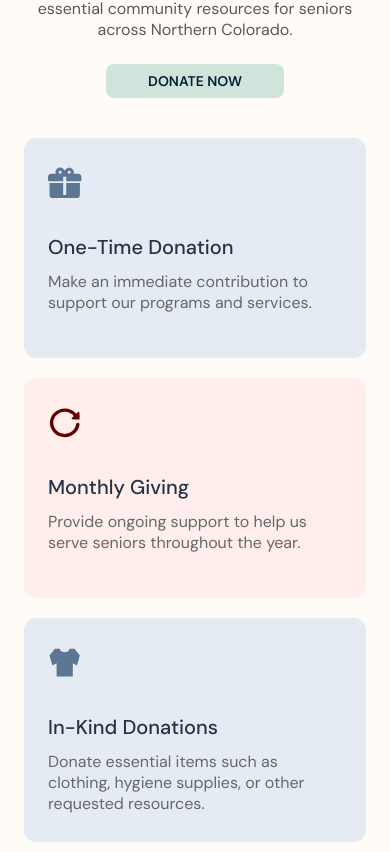
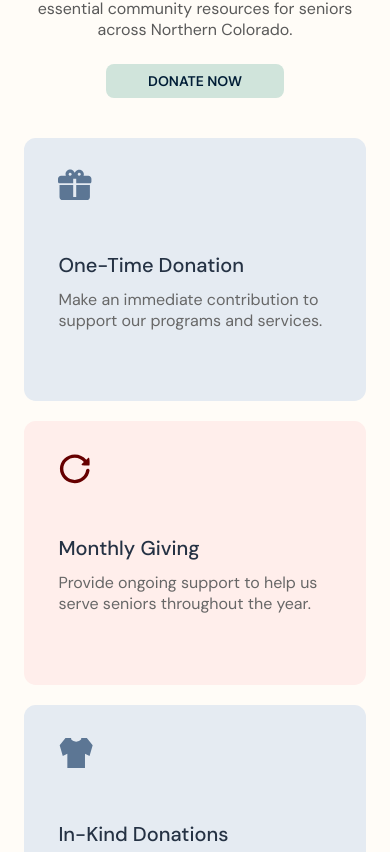
Before and after one commit to tusharjain2001/stephen-table, a React (Vite) app: page /get-involved in a window 390 px wide. Shown: the part 2712-3564 px from the top of the page. Built offline with nearby package versions, Linux system fonts and the light colour scheme.

Commit message:
updated footer

```diff
--- a/src/pages/GetInvolved.jsx
+++ b/src/pages/GetInvolved.jsx
@@ -76,6 +76,8 @@ const DONATE_TILES = [
   },
   {
     icon: iconClothes,
+    // 830:10113 draws this one glyph larger than its neighbours' 34.315.
+    iconSize: 36.552,
     bgClassName: 'bg-bl-100',
     title: 'In-Kind Donations',
     body: 'Donate essential items such as clothing, hygiene supplies, or other requested resources.',
@@ -138,7 +140,11 @@ function VolunteerCard({ icon, title, body, items, dark = false, tickIcon, font
 
 function DonateTile({ icon, iconSize = 34, bgClassName, title, body }) {
   return (
-    <div className={`flex h-full w-full min-h-[220px] flex-col gap-8 rounded-[11.9px] px-6 py-7 xl:px-[29px] xl:py-[30px] 2xl:h-[263.4px] 2xl:w-[312.6px] 2xl:gap-[47.7px] ${bgClassName}`}>
+    // Base comes from 830:10094/10102/10110/10118: the tile is the desktop
+    // one's full 263.427 tall on a 34.443 x 30.31 inset with the same 47.742
+    // icon->copy gap, not the 220 / 24 / 28 / 32 it had been shrunk to. `md:`
+    // restores every one of those, so >=768 is untouched.
+    <div className={`flex h-full w-full min-h-[263.427px] flex-col gap-[47.742px] rounded-[11.9px] px-[34.443px] py-[30.31px] md:min-h-[220px] md:gap-8 md:px-6 md:py-7 xl:px-[29px] xl:py-[30px] 2xl:h-[263.4px] 2xl:w-[312.6px] 2xl:gap-[47.7px] ${bgClassName}`}>
       <img src={icon} alt="" className="size-[var(--tile-icon-size)]" style={{ '--tile-icon-size': `${iconSize}px` }} aria-hidden="true" />
       <div className="flex flex-col gap-[9px]">
         <h3 className="font-sans text-[20px] font-medium leading-[30px] text-bl-800">{title}</h3>
```
